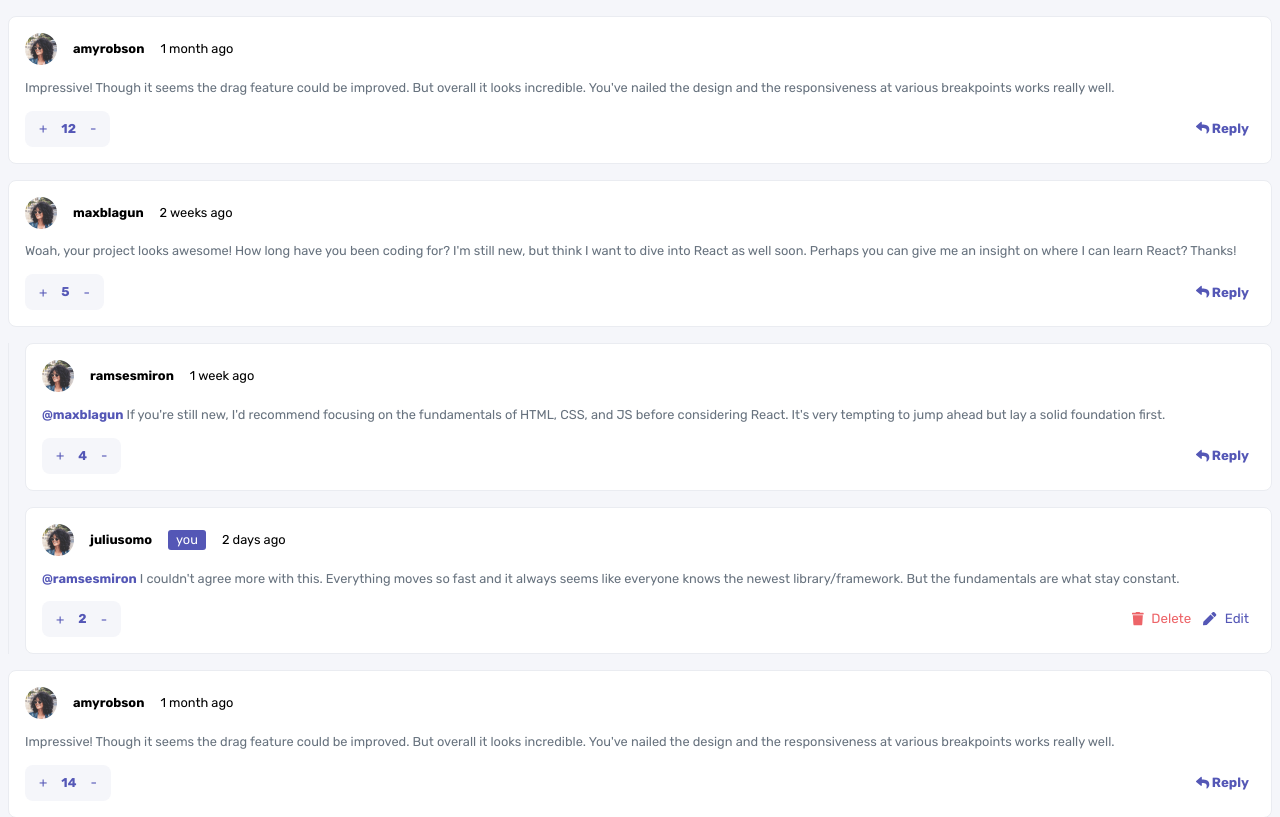
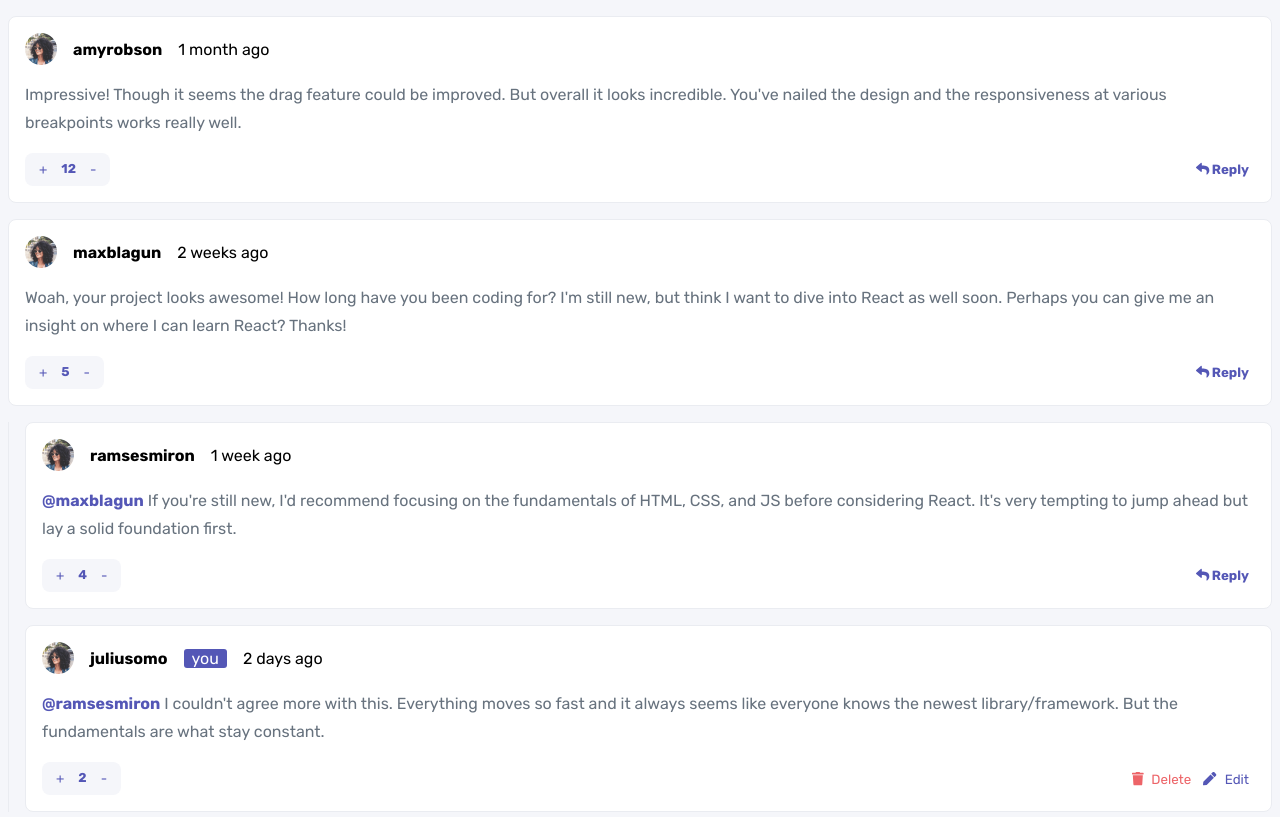
Before and after one commit to tyler-daigle/comments-challenge, a React (Create React App) app: page / in a window 1280 px wide. Shown: the top 817 px of the page. Built offline with nearby package versions, Linux system fonts and the light colour scheme.

Commit message:
font size on comment text increased

```diff
--- a/src/style/Comment.module.css
+++ b/src/style/Comment.module.css
@@ -3,13 +3,13 @@
   padding: 1rem;
   margin-bottom: 1rem;
   border-radius: 8px;
-  font-size: 0.8rem;
-  line-height: 1.25rem;
   border: solid 1px hsl(223, 19%, 93%);
 }
 
 .commentText {
+  line-height: 1.75rem;
   color: hsl(211, 10%, 45%);
+  font-size: 1rem;
 }
 
 .commentControls {
```
Also changed, not shown: 1 other file (tests, documents, lock files or other folders).
